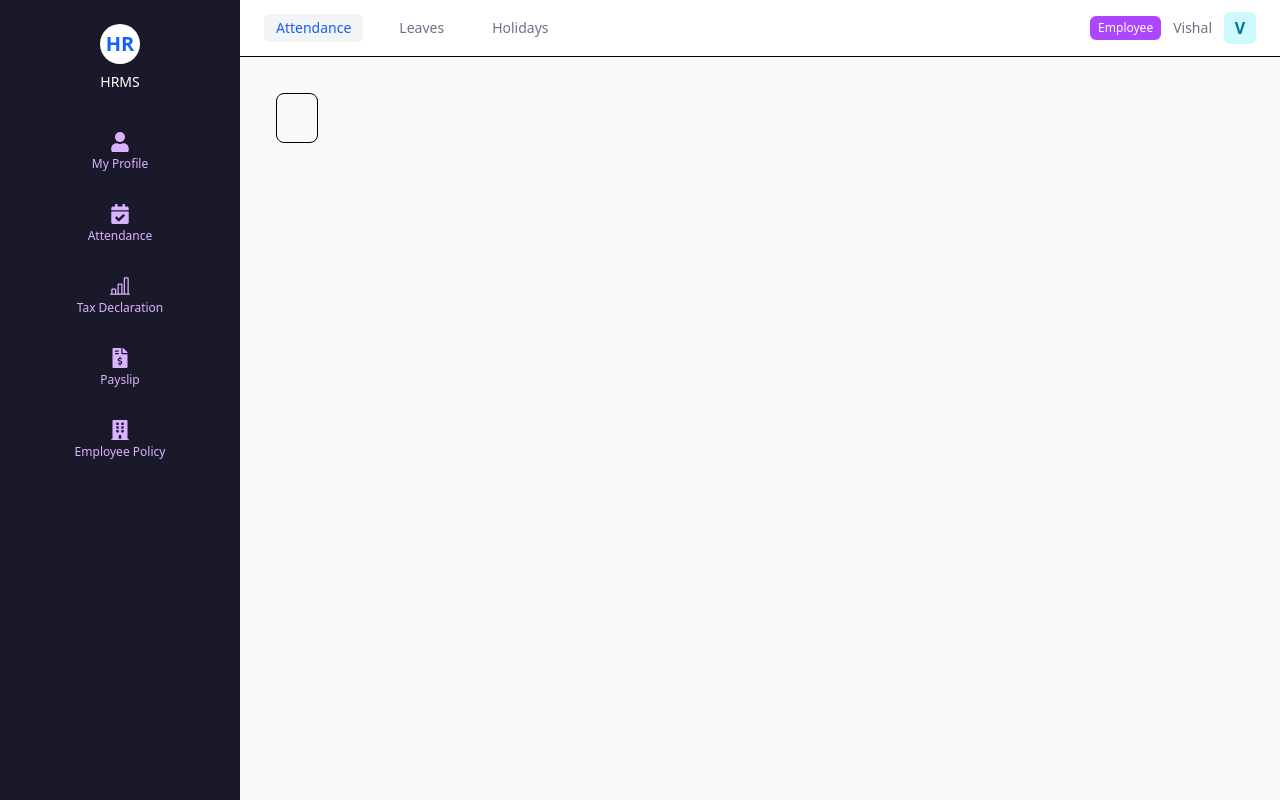
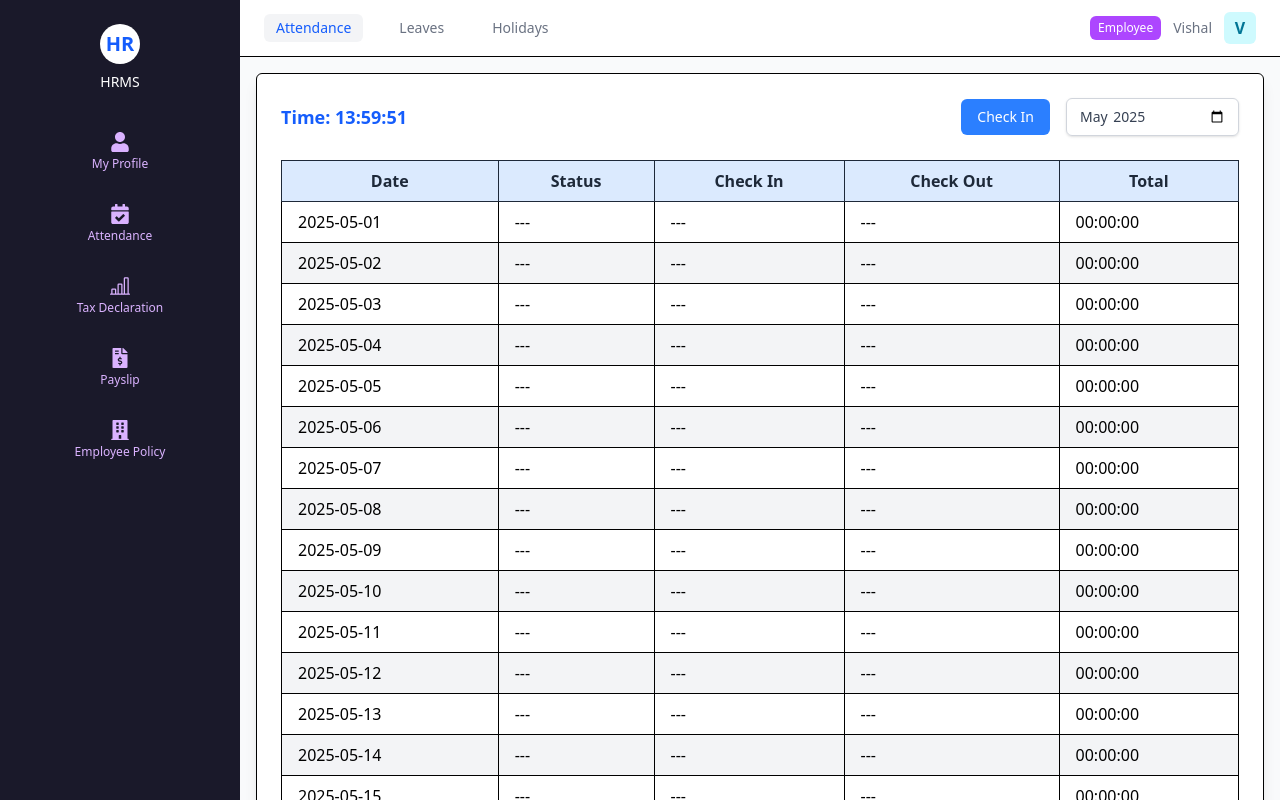
Before and after one commit to vishalglobussoftSDE/emp_clone_fe, a React (Vite) app: page /hrms/attendence in a window 1280 px wide. Shown: the top 800 px of the page. Built offline with nearby package versions, Linux system fonts and the light colour scheme.

Commit message:
completed attendence page and component table for that

```diff
--- a/src/App.jsx
+++ b/src/App.jsx
@@ -6,6 +6,7 @@ import NotificationsPage from './pages/NotificationsPage';
 import TimeClaimPage from './pages/TimeClaimPage';
 import MainLayoutHRMS from './components/MainLayoutHRMS';
 import MainButton from './components/Button/MainButton';
+import Attendence from './pages/HRMSPages/Attendence';
 
 const App = () => {
   return (
@@ -40,7 +41,7 @@ const App = () => {
             path="/hrms/attendence"
             element={
               <MainLayoutHRMS>
-                <MainButton/>
+                <Attendence/>
               </MainLayoutHRMS>
             }
           />
--- /dev/null
+++ b/src/components/HRMSComponents/AttendanceTable.jsx
@@ -0,0 +1,28 @@
+const AttendanceTable = ({ data }) => (
+  <div className="overflow-x-auto">
+    <table className="min-w-full border border-gray-300">
+      <thead className="bg-blue-100 text-gray-800 font-semibold">
+        <tr>
+          <th className="border px-4 py-2">Date</th>
+          <th className="border px-4 py-2">Status</th>
+          <th className="border px-4 py-2">Check In</th>
+          <th className="border px-4 py-2">Check Out</th>
+          <th className="border px-4 py-2">Total</th>
+        </tr>
+      </thead>
+      <tbody>
+        {data.map((row, i) => (
+          <tr key={i} className={i % 2 === 0 ? "bg-white" : "bg-gray-100"}>
+            <td className="border px-4 py-2">{row.date}</td>
+            <td className="border px-4 py-2">{row.status}</td>
+            <td className="border px-4 py-2">{row.checkIn}</td>
+            <td className="border px-4 py-2">{row.checkOut}</td>
+            <td className="border px-4 py-2">{row.total}</td>
+          </tr>
+        ))}
+      </tbody>
+    </table>
+  </div>
+);
+
+export default AttendanceTable;
--- a/src/components/Navbar/MainNavbar.jsx
+++ b/src/components/Navbar/MainNavbar.jsx
@@ -1,7 +1,6 @@
 import { FaInfoCircle, FaBars, FaExpand, FaUser, FaDesktop } from 'react-icons/fa';
 import { useState } from 'react';
 import { useSidebar } from '../../context/sidebarContext'; // Use this context for sidebar toggle
-import { redirect } from 'react-router-dom';
 import { useNavigate } from 'react-router-dom';
 
 
--- /dev/null
+++ b/src/pages/HRMSPages/Attendence.jsx
@@ -0,0 +1,100 @@
+import { useState, useEffect } from "react";
+import AttendanceTable from "../../components/HRMSComponents/AttendanceTable";
+
+const generateMonthDates = (year, month) => {
+  const daysInMonth = new Date(year, month + 1, 0).getDate();
+  const dates = [];
+
+  for (let i = 1; i <= daysInMonth; i++) {
+    const date = new Date(year, month, i);
+    const formatted = date.toISOString().split("T")[0];
+    dates.push({
+      date: formatted,
+      status: "---",
+      checkIn: "---",
+      checkOut: "---",
+      total: "00:00:00",
+    });
+  }
+
+  return dates;
+};
+
+const Attendence = () => {
+  const [isCheckedIn, setIsCheckedIn] = useState(false);
+  const [currentCheck, setCurrentCheck] = useState("Check In");
+  const [currentTime, setCurrentTime] = useState("");
+  const [selectedMonth, setSelectedMonth] = useState(() => {
+    const now = new Date();
+    return `${now.getFullYear()}-${String(now.getMonth() + 1).padStart(2, "0")}`;
+  });
+
+  const handleCheckIn = () => {
+    setIsCheckedIn(!isCheckedIn);
+    setCurrentCheck(isCheckedIn ? "Check In" : "Check Out");
+  };
+
+  // Live Indian time using IST
+  useEffect(() => {
+    const updateTime = () => {
+      const now = new Date();
+      const options = {
+        timeZone: "Asia/Kolkata",
+        hour: "2-digit",
+        minute: "2-digit",
+        second: "2-digit",
+        hour12: false,
+      };
+      const formatter = new Intl.DateTimeFormat("en-IN", options);
+      setCurrentTime(formatter.format(now));
+    };
+
+    updateTime(); // initial call
+    const timer = setInterval(updateTime, 1000);
+
+    return () => clearInterval(timer);
+  }, []);
+
+  const [year, month] = selectedMonth.split("-").map(Number);
+  const attendanceData = generateMonthDates(year, month - 1);
+
+  return (
+    <div className="border rounded-md shadow-lg p-6 bg-white">
+      <div className="wrapper space-y-6">
+        {/* Header */}
+        <div className="flex justify-between items-center">
+          <h1 className="text-lg font-semibold text-blue-600">
+            Time: {currentTime}
+          </h1>
+
+          <div className="flex items-center gap-4">
+            <button
+              onClick={handleCheckIn}
+              className={`px-4 py-2 rounded-md text-sm font-medium text-white transition-all duration-300 ${
+                isCheckedIn
+                  ? "bg-green-600 hover:bg-red-600"
+                  : "bg-blue-500 hover:bg-blue-600"
+              }`}
+            >
+              {currentCheck}
+            </button>
+
+            <input
+              type="month"
+              value={selectedMonth}
+              onChange={(e) => setSelectedMonth(e.target.value)}
+              className="border border-gray-300 text-gray-700 text-sm px-3 py-2 rounded-md outline-none shadow-sm"
+            />
+          </div>
+        </div>
+
+        {/* Table */}
+        <div className="overflow-x-auto">
+          <AttendanceTable data={attendanceData} />
+        </div>
+      </div>
+    </div>
+  );
+};
+
+export default Attendence;
```
